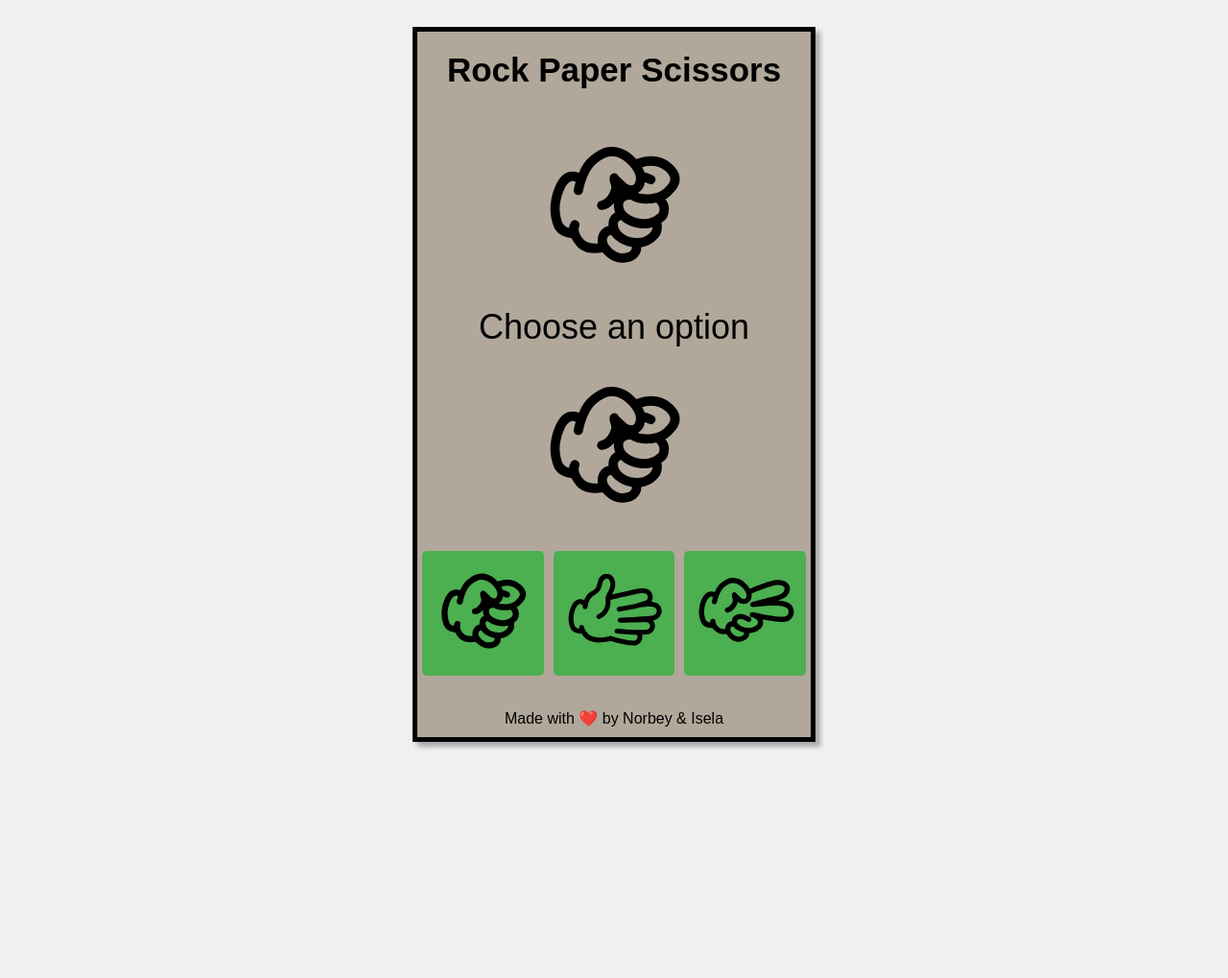
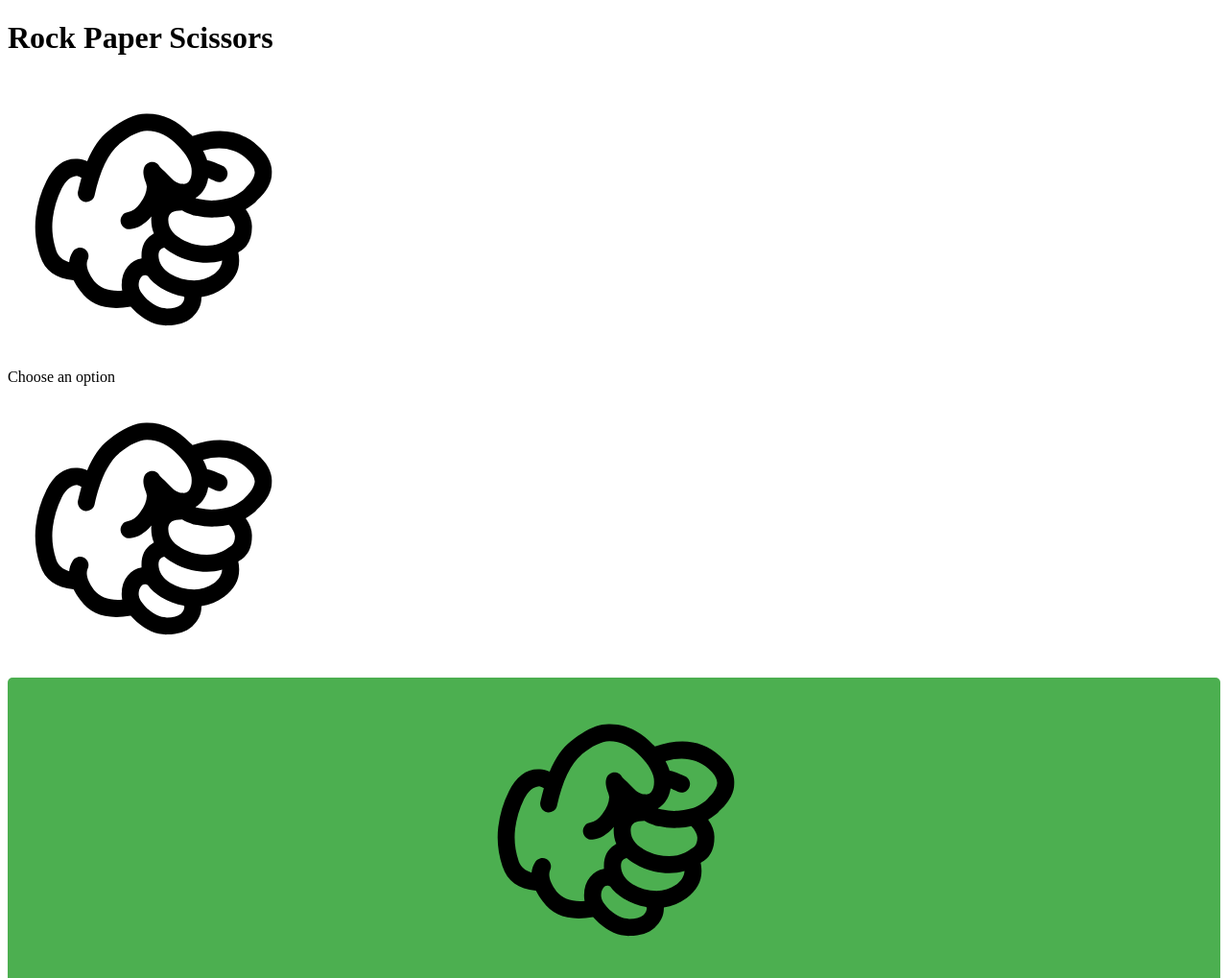
Before and after one commit to Norbeylopez/JuegoPPT, a plain HTML site: page juego.html in a window 1280 px wide. Shown: the top 1019 px of the page at 96% size. Before the commit the page ends 800 px from the top, so only its background shows below. Drawn offline with Linux system fonts and the light colour scheme.

Commit message:
Update styles.css

```diff
--- a/styles.css
+++ b/styles.css
@@ -1,82 +1,3 @@
-*{
-    margin: 0;
-    padding: 0;
-    box-sizing: border-box;
-    font-family: sans-serif;
-}
-
-footer{
-    text-align: center;
-    padding: 10px;
-}
-
-footer a{
-    color: black;
-    text-decoration: none;
-}
-
-button{
-    background-color: #ffe97d;
-    border: 4px solid black;
-    margin: 5px;
-}
-
-.container{
-    max-width: 420px;
-    height: 100vh;
-    max-height: 745px;
-    margin: 0 auto;
-    background-color: #b1a89b;
-    display: flex;
-    flex-direction: column;
-    justify-content: space-between;
-    border: 5px solid black;
-    box-shadow: 5px 5px 5px rgba(0, 0, 0, 0.3);
-}
-
-h1{
-    font-size: 35px;
-    text-align: center;
-    padding: 20px;
-}
-
-#result{
-   text-align: center;
-}
-
-#result img{
-    width: 40%;
-}
-
-#start-text{
-    font-size: 36px;
-    padding: 20px;
-}
-
-#group-btn{
-    display: flex;
-    width: 100%;
-}
-
-#group-btn > button > img{
-    width: 100%;
-}
-
-/*inicio CSS de la interfaz del crear usuario*/
-
-* {
-    box-sizing: border-box;
-    margin: 0;
-    padding: 0;
-}
-
-body {
-    font-family: Arial, sans-serif;
-    background-color: #f0f0f0;
-    display: flex;
-    justify-content: center;
-    align-items: center;
-    height: 100vh;
 }
 
 .login-container {
```
